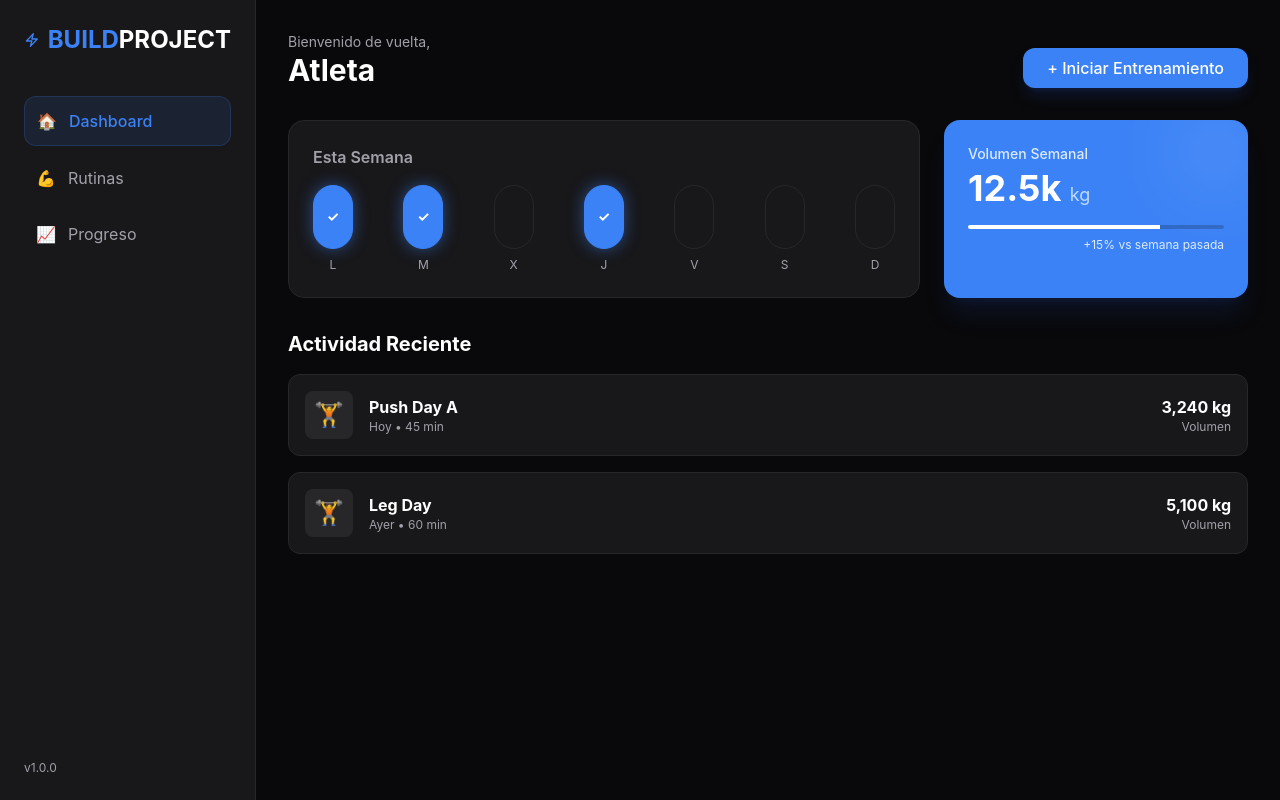
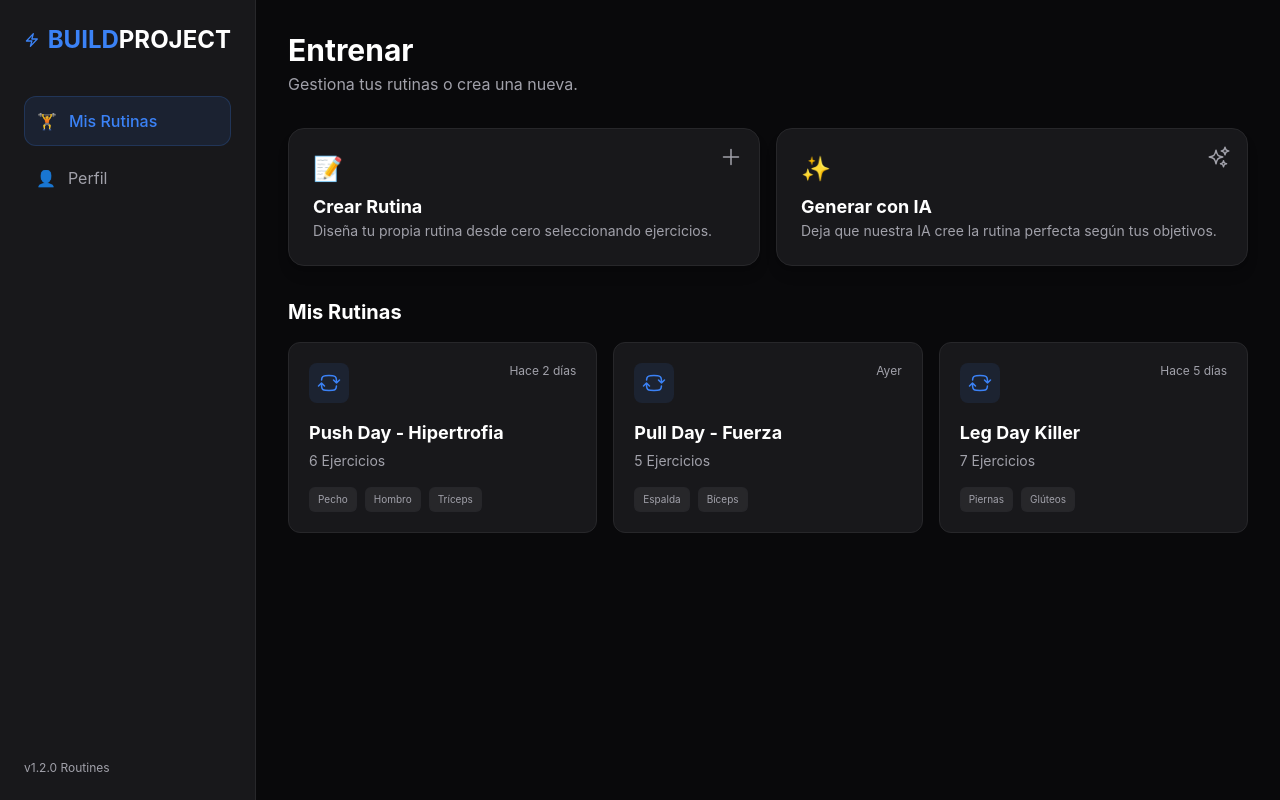
Before and after one commit to EdrikCamacho/BuildProject, an Angular app: page /dashboard in a window 1280 px wide. Built offline with nearby package versions, Linux system fonts and the light colour scheme.

Commit message:
Frontend Mis Rutinas

```diff
--- a/src/app/features/dashboard/dashboard.component.html
+++ b/src/app/features/dashboard/dashboard.component.html
@@ -9,99 +9,89 @@
 
       <nav class="space-y-2">
         <a routerLink="/dashboard" class="flex items-center gap-3 p-3 bg-brand-primary/10 text-brand-primary rounded-xl font-medium border border-brand-primary/20">
-          <span>🏠</span> Dashboard
-        </a>
-        <a routerLink="/workouts" class="flex items-center gap-3 p-3 text-brand-text-muted hover:text-white hover:bg-brand-surface-light rounded-xl transition-colors">
-          <span>💪</span> Rutinas
+          <span>🏋️</span> Mis Rutinas
         </a>
         <a routerLink="/analytics" class="flex items-center gap-3 p-3 text-brand-text-muted hover:text-white hover:bg-brand-surface-light rounded-xl transition-colors">
-          <span>📈</span> Progreso
+          <span>👤</span> Perfil
         </a>
       </nav>
     </div>
-    <div class="text-xs text-brand-text-muted">v1.0.0</div>
+    <div class="text-xs text-brand-text-muted">v1.2.0 Routines</div>
   </aside>
 
   <main class="flex-1 flex flex-col h-full overflow-hidden relative bg-brand-black">
 
     <header class="md:hidden bg-brand-surface border-b border-brand-surface-light p-4 flex justify-between items-center z-10">
-      <h1 class="font-bold text-xl text-white">Dashboard</h1>
+      <h1 class="font-bold text-xl text-white">Mis Rutinas</h1>
       <div class="w-8 h-8 bg-brand-primary/20 rounded-full flex items-center justify-center text-brand-primary font-bold border border-brand-primary/30">
         {{ userName.charAt(0) }}
       </div>
     </header>
 
     <div class="flex-1 overflow-y-auto p-4 md:p-8 pb-24 md:pb-8">
+
       <div class="flex justify-between items-end mb-8">
         <div>
-          <p class="text-brand-text-muted text-sm">Bienvenido de vuelta,</p>
-          <h2 class="text-3xl font-bold text-white">{{ userName }}</h2>
+          <h2 class="text-3xl font-bold text-white">Entrenar</h2>
+          <p class="text-brand-text-muted mt-1">Gestiona tus rutinas o crea una nueva.</p>
         </div>
-        <button class="hidden md:block bg-brand-primary hover:bg-blue-600 text-white px-6 py-2 rounded-xl font-medium shadow-lg shadow-blue-900/30 transition-transform hover:-translate-y-1">
-          + Iniciar Entrenamiento
+      </div>
+
+      <div class="grid grid-cols-1 md:grid-cols-2 gap-4 mb-8">
+        <button (click)="createRoutine()" class="group relative p-6 bg-brand-surface border border-brand-surface-light rounded-2xl text-left hover:border-brand-primary/50 transition-all shadow-lg hover:shadow-brand-primary/5">
+          <div class="absolute top-4 right-4 text-brand-text-muted group-hover:text-brand-primary transition-colors">
+            <svg xmlns="http://www.w3.org/2000/svg" fill="none" viewBox="0 0 24 24" stroke-width="1.5" stroke="currentColor" class="w-6 h-6"><path stroke-linecap="round" stroke-linejoin="round" d="M12 4.5v15m7.5-7.5h-15" /></svg>
+          </div>
+          <span class="block text-2xl mb-2">📝</span>
+          <h3 class="text-lg font-bold text-white group-hover:text-brand-primary transition-colors">Crear Rutina</h3>
+          <p class="text-sm text-brand-text-muted">Diseña tu propia rutina desde cero seleccionando ejercicios.</p>
+        </button>
+
+        <button (click)="createWithAI()" class="group relative p-6 bg-brand-surface border border-brand-surface-light rounded-2xl text-left hover:border-purple-500/50 transition-all shadow-lg hover:shadow-purple-500/5">
+          <div class="absolute top-4 right-4 text-brand-text-muted group-hover:text-purple-400 transition-colors">
+            <svg xmlns="http://www.w3.org/2000/svg" fill="none" viewBox="0 0 24 24" stroke-width="1.5" stroke="currentColor" class="w-6 h-6"><path stroke-linecap="round" stroke-linejoin="round" d="M9.813 15.904L9 18.75l-.813-2.846a4.5 4.5 0 00-3.09-3.09L2.25 12l2.846-.813a4.5 4.5 0 003.09-3.09L9 5.25l.813 2.846a4.5 4.5 0 003.09 3.09L15.75 12l-2.846.813a4.5 4.5 0 00-3.09 3.09zM18.259 8.715L18 9.75l-.259-1.035a3.375 3.375 0 00-2.455-2.456L14.25 6l1.036-.259a3.375 3.375 0 002.455-2.456L18 2.25l.259 1.035a3.375 3.375 0 002.456 2.456L21.75 6l-1.035.259a3.375 3.375 0 00-2.456 2.456zM16.894 20.567L16.5 21.75l-.394-1.183a2.25 2.25 0 00-1.423-1.423L13.5 18.75l1.183-.394a2.25 2.25 0 001.423-1.423l.394-1.183.394 1.183a2.25 2.25 0 001.423 1.423l1.183.394-1.183.394a2.25 2.25 0 00-1.423 1.423z" /></svg>
+          </div>
+          <span class="block text-2xl mb-2">✨</span>
+          <h3 class="text-lg font-bold text-white group-hover:text-purple-400 transition-colors">Generar con IA</h3>
+          <p class="text-sm text-brand-text-muted">Deja que nuestra IA cree la rutina perfecta según tus objetivos.</p>
         </button>
       </div>
 
-      <div class="grid grid-cols-1 md:grid-cols-3 gap-6 mb-8">
-        <div class="bg-brand-surface p-6 rounded-2xl border border-brand-surface-light md:col-span-2">
-          <h3 class="font-semibold text-brand-text-muted mb-4">Esta Semana</h3>
-          <div class="flex justify-between items-center">
-            <div *ngFor="let day of weeklyWorkouts" class="flex flex-col items-center gap-2">
-              <div class="w-8 h-12 md:w-10 md:h-16 rounded-full flex items-center justify-center text-xs md:text-sm font-bold transition-all border"
-                   [ngClass]="day.completed ? 'bg-brand-primary border-brand-primary text-white shadow-[0_0_15px_rgba(59,130,246,0.5)]' : 'bg-transparent border-brand-surface-light text-brand-text-muted'">
-                <span *ngIf="day.completed">✓</span>
-              </div>
-              <span class="text-xs text-brand-text-muted">{{ day.day }}</span>
+      <h3 class="text-xl font-bold text-white mb-4">Mis Rutinas</h3>
+      <div class="grid grid-cols-1 md:grid-cols-2 lg:grid-cols-3 gap-4">
+
+        <div *ngFor="let routine of routines" class="bg-brand-surface border border-brand-surface-light p-5 rounded-xl hover:border-brand-primary/30 transition-colors cursor-pointer group">
+          <div class="flex justify-between items-start mb-4">
+            <div class="bg-brand-primary/10 p-2 rounded-lg text-brand-primary group-hover:bg-brand-primary group-hover:text-white transition-colors">
+              <svg xmlns="http://www.w3.org/2000/svg" fill="none" viewBox="0 0 24 24" stroke-width="1.5" stroke="currentColor" class="w-6 h-6"><path stroke-linecap="round" stroke-linejoin="round" d="M19.5 12c0-1.232-.046-2.453-.138-3.662a4.006 4.006 0 00-3.7-3.7 48.678 48.678 0 00-7.324 0 4.006 4.006 0 00-3.7 3.7c-.017.22-.032.441-.046.662M19.5 12l3-3m-3 3l-3-3m-12 3c0 1.232.046 2.453.138 3.662a4.006 4.006 0 003.7 3.7 48.656 48.656 0 007.324 0 4.006 4.006 0 003.7-3.7c.017-.22.032-.441.046-.662M4.5 12l3 3m-3-3l-3 3" /></svg>
             </div>
+            <span class="text-xs text-brand-text-muted">{{ routine.lastPerformed }}</span>
+          </div>
+
+          <h4 class="text-lg font-bold text-white mb-1">{{ routine.name }}</h4>
+          <p class="text-sm text-brand-text-muted mb-4">{{ routine.exercisesCount }} Ejercicios</p>
+
+          <div class="flex flex-wrap gap-2">
+            <span *ngFor="let tag of routine.tags" class="text-[10px] px-2 py-1 rounded-md bg-brand-surface-light text-brand-text-muted border border-brand-surface-light/50">
+              {{ tag }}
+            </span>
           </div>
         </div>
 
-        <div class="bg-brand-primary p-6 rounded-2xl shadow-xl shadow-blue-900/20 relative overflow-hidden">
-          <div class="absolute -right-4 -top-4 w-24 h-24 bg-white/10 rounded-full blur-2xl"></div>
-          <h3 class="text-blue-100 text-sm font-medium mb-1">Volumen Semanal</h3>
-          <p class="text-4xl font-bold mb-4 text-white">12.5k <span class="text-lg text-blue-200 font-normal">kg</span></p>
-          <div class="h-1 w-full bg-black/20 rounded-full overflow-hidden">
-            <div class="h-full bg-white w-3/4"></div>
-          </div>
-          <p class="text-xs text-blue-100 mt-2 text-right">+15% vs semana pasada</p>
-        </div>
       </div>
 
-      <h3 class="font-bold text-xl text-white mb-4">Actividad Reciente</h3>
-      <div class="space-y-4">
-        <div *ngFor="let item of recentActivity" class="bg-brand-surface p-4 rounded-xl border border-brand-surface-light flex justify-between items-center hover:border-brand-primary/50 transition-colors cursor-pointer">
-          <div class="flex items-center gap-4">
-            <div class="w-12 h-12 bg-brand-surface-light rounded-lg flex items-center justify-center text-2xl">🏋️</div>
-            <div>
-              <h4 class="font-bold text-white">{{ item.title }}</h4>
-              <p class="text-xs text-brand-text-muted">{{ item.date }} • {{ item.duration }}</p>
-            </div>
-          </div>
-          <div class="text-right">
-            <p class="font-bold text-white">{{ item.volume }}</p>
-            <p class="text-xs text-brand-text-muted">Volumen</p>
-          </div>
-        </div>
-      </div>
     </div>
-
-    <button class="md:hidden absolute bottom-20 right-4 w-14 h-14 bg-brand-primary text-white rounded-full shadow-[0_0_20px_rgba(59,130,246,0.6)] flex items-center justify-center text-3xl z-20 hover:scale-105 transition-transform">
-      +
-    </button>
   </main>
 
   <nav class="md:hidden fixed bottom-0 w-full bg-brand-surface border-t border-brand-surface-light flex justify-around items-center py-3 z-30 pb-safe">
     <a routerLink="/dashboard" class="flex flex-col items-center text-brand-primary">
-      <span class="text-xl">🏠</span>
-      <span class="text-[10px] font-medium mt-1">Inicio</span>
-    </a>
-    <a routerLink="/workouts" class="flex flex-col items-center text-brand-text-muted hover:text-white">
-      <span class="text-xl">💪</span>
+      <span class="text-xl">🏋️</span>
       <span class="text-[10px] font-medium mt-1">Rutinas</span>
     </a>
     <a routerLink="/analytics" class="flex flex-col items-center text-brand-text-muted hover:text-white">
-      <span class="text-xl">📈</span>
+      <span class="text-xl">👤</span>
       <span class="text-[10px] font-medium mt-1">Perfil</span>
     </a>
   </nav>
+
 </div>
--- a/src/app/features/dashboard/dashboard.component.ts
+++ b/src/app/features/dashboard/dashboard.component.ts
@@ -10,21 +10,40 @@ import { RouterLink } from '@angular/router';
   styles: []
 })
 export class DashboardComponent {
-  // Datos simulados para visualizar la interfaz
   userName = 'Atleta';
 
-  weeklyWorkouts = [
-    { day: 'L', completed: true },
-    { day: 'M', completed: true },
-    { day: 'X', completed: false },
-    { day: 'J', completed: true },
-    { day: 'V', completed: false },
-    { day: 'S', completed: false },
-    { day: 'D', completed: false },
+  // Datos simulados de rutinas existentes
+  routines = [
+    {
+      id: 1,
+      name: 'Push Day - Hipertrofia',
+      exercisesCount: 6,
+      lastPerformed: 'Hace 2 días',
+      tags: ['Pecho', 'Hombro', 'Tríceps']
+    },
+    {
+      id: 2,
+      name: 'Pull Day - Fuerza',
+      exercisesCount: 5,
+      lastPerformed: 'Ayer',
+      tags: ['Espalda', 'Bíceps']
+    },
+    {
+      id: 3,
+      name: 'Leg Day Killer',
+      exercisesCount: 7,
+      lastPerformed: 'Hace 5 días',
+      tags: ['Piernas', 'Glúteos']
+    }
   ];
 
-  recentActivity = [
-    { title: 'Push Day A', date: 'Hoy', duration: '45 min', volume: '3,240 kg' },
-    { title: 'Leg Day', date: 'Ayer', duration: '60 min', volume: '5,100 kg' },
-  ];
+  createRoutine() {
+    console.log('Navegar a crear rutina manual');
+    // Aquí conectaremos con el componente de crear rutina más adelante
+  }
+
+  createWithAI() {
+    console.log('Abrir modal de IA');
+    // Aquí irá la integración futura con el backend de IA
+  }
 }
```
